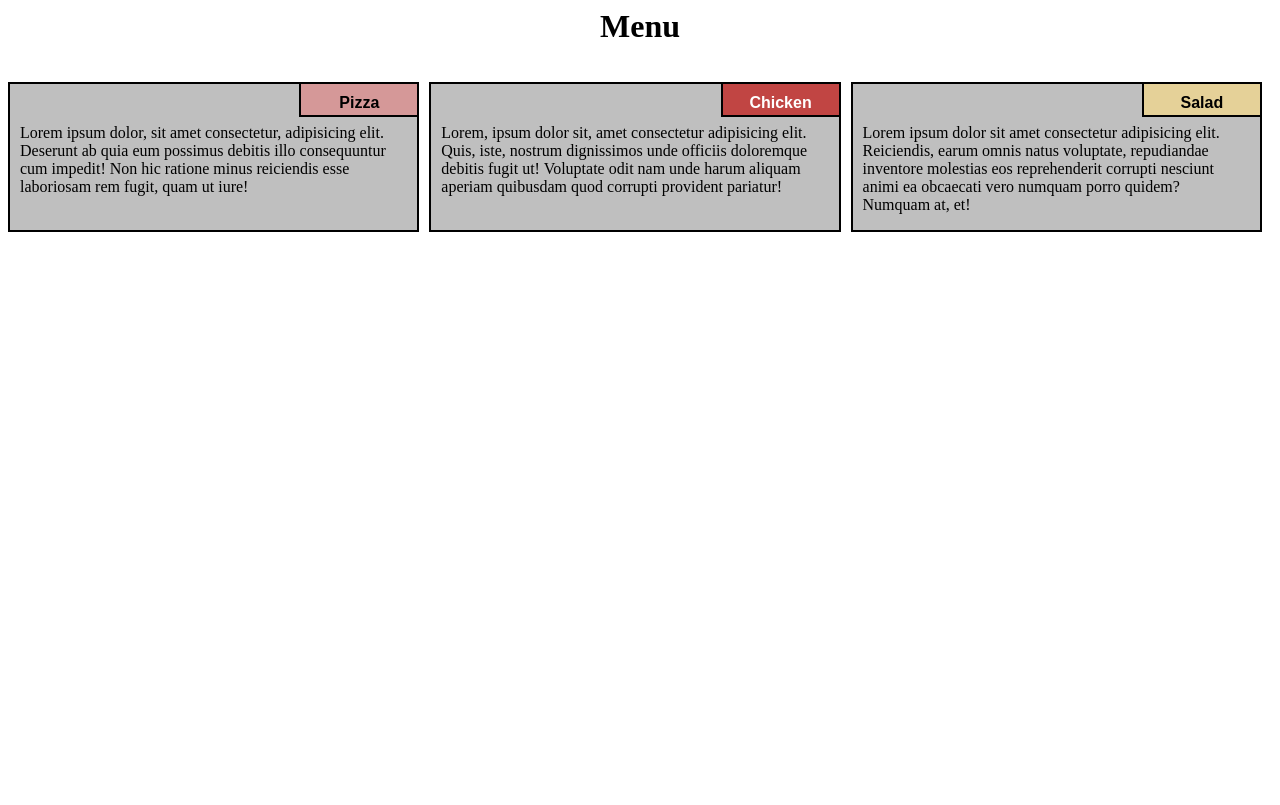
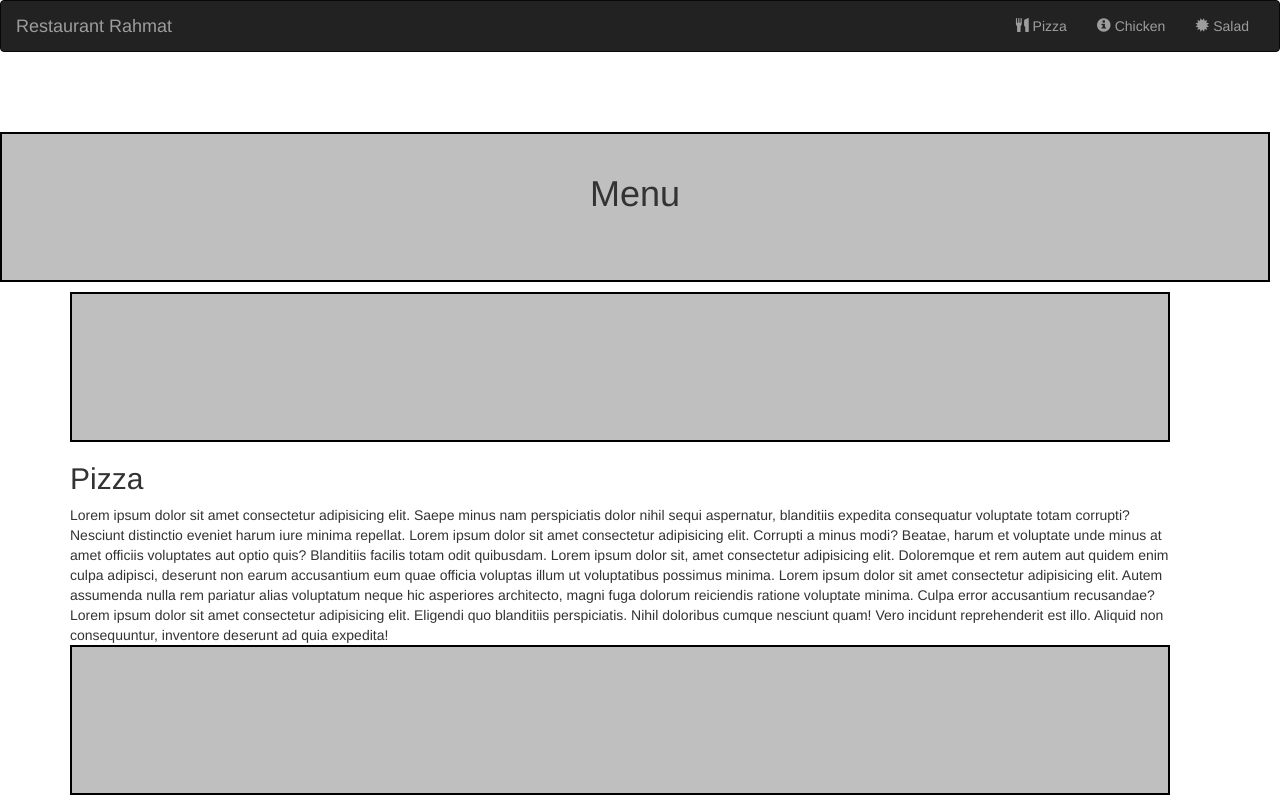
Before and after one commit to rahmatbeny/rahmatbeny.github.io, a plain HTML site: page index.html in a window 1280 px wide. Drawn offline with nearby package versions, Linux system fonts and the light colour scheme.

Commit message:
Update index.html

```diff
--- a/index.html
+++ b/index.html
@@ -1,37 +1,60 @@
+<!DOCTYPE html>
 <html lang="en">
 <head>
-	<meta charset="UTF-8">
-	<meta name="viewport" content="width=device-width, initial-scale=1.0">
-	 <link rel="stylesheet" href="style.css">
-	<title>Responsive Layout</title>
+  <title>Restaurant Rahmat</title>
+  <meta charset="utf-8">
+  <meta name="viewport" content="width=device-width, initial-scale=1">
+  <link rel="stylesheet" href="https://maxcdn.bootstrapcdn.com/bootstrap/3.4.1/css/bootstrap.min.css">
+  <link rel="stylesheet" type="text/css" href="style.css">
+  <script src="https://ajax.googleapis.com/ajax/libs/jquery/3.5.1/jquery.min.js"></script>
+  <script src="https://maxcdn.bootstrapcdn.com/bootstrap/3.4.1/js/bootstrap.min.js"></script>
+</head>
+<body>
+
+<nav class="navbar navbar-inverse">
+  <div class="container-fluid">
+    <div class="navbar-header">
+      <button type="button" class="navbar-toggle" data-toggle="collapse" data-target="#myNavbar">
+        <span class="icon-bar"></span>
+        <span class="icon-bar"></span>
+        <span class="icon-bar"></span>
+      </button>
+      <a class="navbar-brand" href="#" >Restaurant Rahmat</a>
+    </div>
+    <div class="collapse navbar-collapse" id="myNavbar">
+
+      <ul class="nav navbar-nav navbar-right" >
+        <li style>
+        <a href="#" >
+        <span class="glyphicon glyphicon-cutlery"></span> Pizza</a>
+        </li>
+        <li>
+        <a href="#" >
+        <span class="glyphicon glyphicon-info-sign"></span> Chicken</a>
+        </li>
+        <li>
+        <a href="#">
+        <span class="glyphicon glyphicon-certificate"></span> Salad</a>
+        </li>
+      </ul>
+    </div>
+  </div>
+</nav>
+<br>
+<br>
+<h1><p class="text-center">Menu</p></h1>
 
 
+<div id="main-content" class="container">
+  <div id="home-tiles" class="row">
+      <div class="col-md-12 col-sm-12 col-xs-12">
 
-</head>
-<body>
-	<div class="row">
-	<h1>Menu</h1>
-  <div class="col-lg-4 col-md-6 col-sm-12" id="container">
-    <p>Lorem ipsum dolor, sit amet consectetur, adipisicing elit. Deserunt ab quia eum possimus debitis illo consequuntur cum impedit! Non hic ratione minus reiciendis esse laboriosam rem fugit, quam ut iure!</p>
-  	<p id="p1">Pizza</p>
-
-  	</div>
-
-
-
-  <div class="col-lg-4 col-md-6 col-sm-12" id="container"><p>Lorem, ipsum dolor sit, amet consectetur adipisicing elit. Quis, iste, nostrum dignissimos unde officiis doloremque debitis fugit ut! Voluptate odit nam unde harum aliquam aperiam quibusdam quod corrupti provident pariatur!</p>
-
-  	<p id="p2">Chicken</p>
-
-  </div>
-
-  <div class="col-lg-4 col-md-12 col-sm-12" id="container"><p>Lorem ipsum dolor sit amet consectetur adipisicing elit. Reiciendis, earum omnis natus voluptate, repudiandae inventore molestias eos reprehenderit corrupti nesciunt animi ea obcaecati vero numquam porro quidem? Numquam at, et!</p>
-
-  	<p  id="p3">Salad</p>
-
-  </div>
-
-	</div>
+            <p id="chickstory">
+          <h2>Pizza</h2>
+              Lorem ipsum dolor sit amet consectetur adipisicing elit. Saepe minus nam perspiciatis dolor nihil sequi aspernatur, blanditiis expedita consequatur voluptate totam corrupti? Nesciunt distinctio eveniet harum iure minima repellat. Lorem ipsum dolor sit amet consectetur adipisicing elit. Corrupti a minus modi? Beatae, harum et voluptate unde minus at amet officiis voluptates aut optio quis? Blanditiis facilis totam odit quibusdam. Lorem ipsum dolor sit, amet consectetur adipisicing elit. Doloremque et rem autem aut quidem enim culpa adipisci, deserunt non earum accusantium eum quae officia voluptas illum ut voluptatibus possimus minima. Lorem ipsum dolor sit amet consectetur adipisicing elit. Autem assumenda nulla rem pariatur alias voluptatum neque hic asperiores architecto, magni fuga dolorum reiciendis ratione voluptate minima. Culpa error accusantium recusandae? Lorem ipsum dolor sit amet consectetur adipisicing elit. Eligendi quo blanditiis perspiciatis. Nihil doloribus cumque nesciunt quam! Vero incidunt reprehenderit est illo. Aliquid non consequuntur, inventore deserunt ad quia expedita!</eum></p>
+      </div>
+    </div>
+</div>
 
 </body>
 </html>
```
